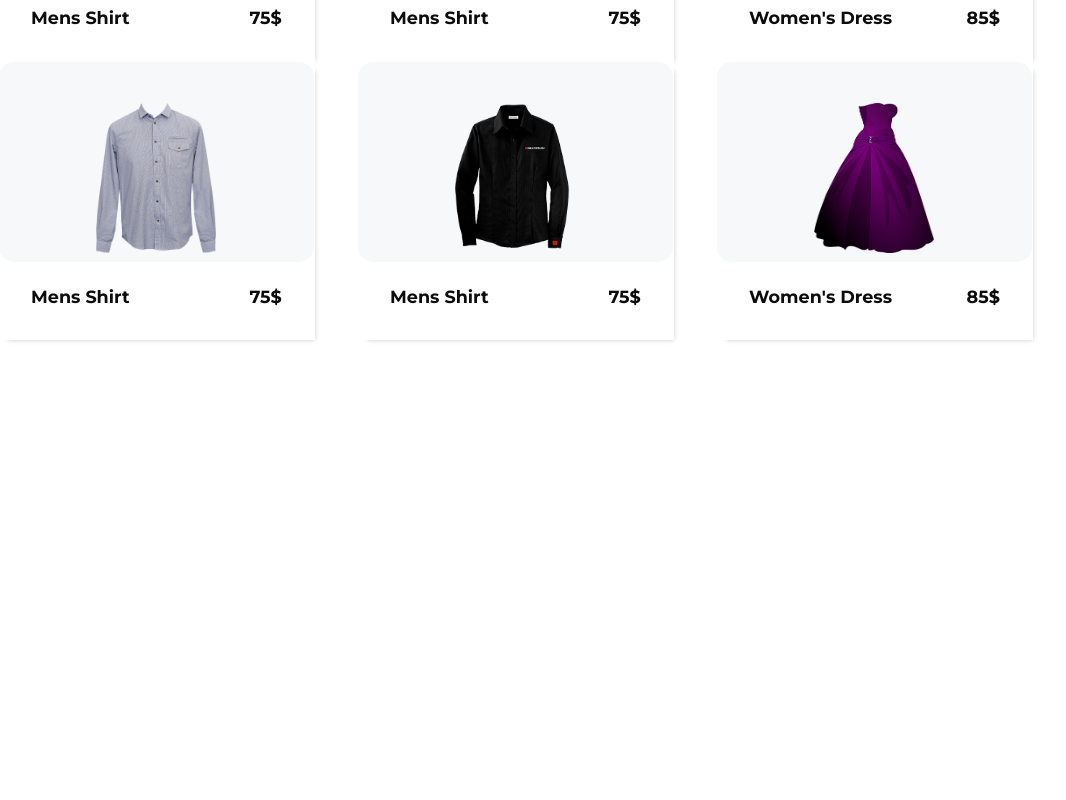
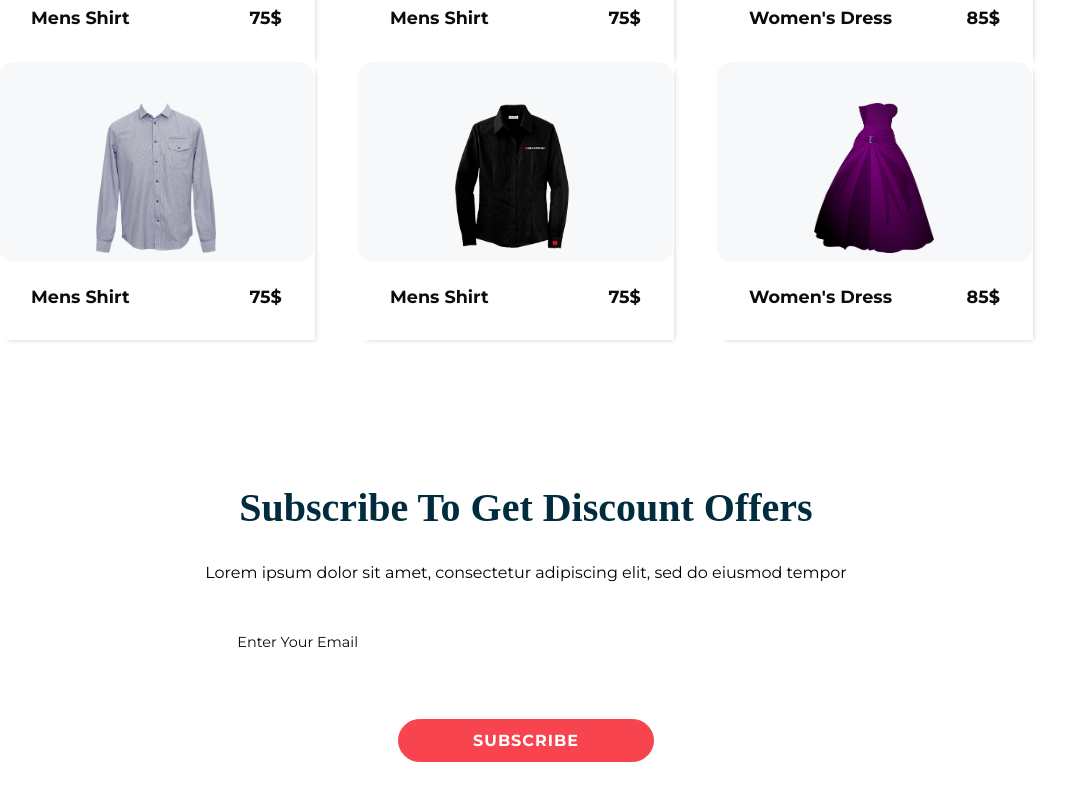
Before and after one commit to karam-koujan/ecommerce-app, a Next.js app in the folder client/: page / in a window 1280 px wide. Shown: the part 2373-3173 px from the top of the page, without its empty margins (114-1180 px from the left). Before the commit the page ends 2793 px from the top, so only its background shows below. Built offline with nearby package versions, Linux system fonts and the light colour scheme.

Commit message:
add subscribe to index.tsx

```diff
--- a/client/pages/index.tsx
+++ b/client/pages/index.tsx
@@ -3,6 +3,7 @@ import Hero from '../components/landing/hero';
 import About from '../components/landing/about';
 import Arrival from '../components/landing/arrival';
 import Products from '../components/landing/products';
+import Subscribe from '../components/landing/subscribe';
 const Home: NextPage = () => {
   return (
     <>
@@ -10,6 +11,7 @@ const Home: NextPage = () => {
     <About/>
     <Arrival/>
     <Products/>
+    <Subscribe/>
     </>
   )
 }
```
